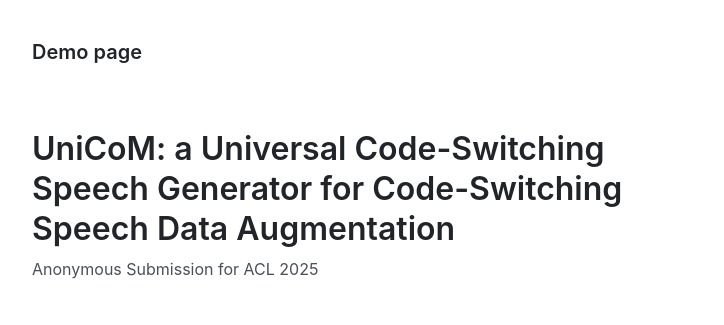
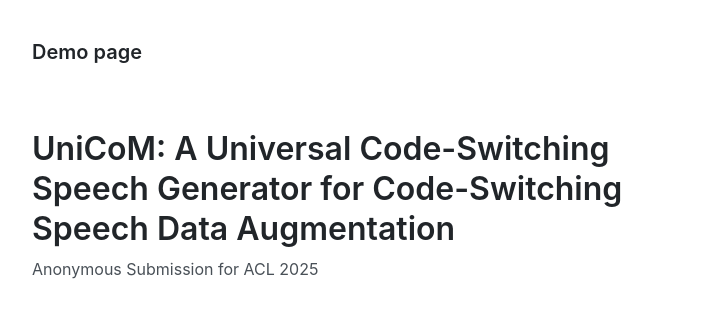
Before and after one commit to anonymous266/anonymous266.github.io, a Jekyll site: the page index.html, which Jekyll copies as it is, in a window 1280 px wide and 900 px high. Shown: the top 325 px of the window, without its empty margins (272-996 px from the left). Built offline with Jekyll 4.4.1, drawn with Linux system fonts in a browser that asks for light colours.

```diff
--- a/index.html
+++ b/index.html
@@ -44,7 +44,7 @@
       </header>
 
       <main>
-        <h1 id="unicom">UniCoM: a Universal Code-Switching Speech Generator for Code-Switching Speech Data Augmentation</h1>
+        <h1 id="unicom">UniCoM: A Universal Code-Switching Speech Generator for Code-Switching Speech Data Augmentation</h1>
 
 <p>Anonymous Submission for ACL 2025</p>
 
```
